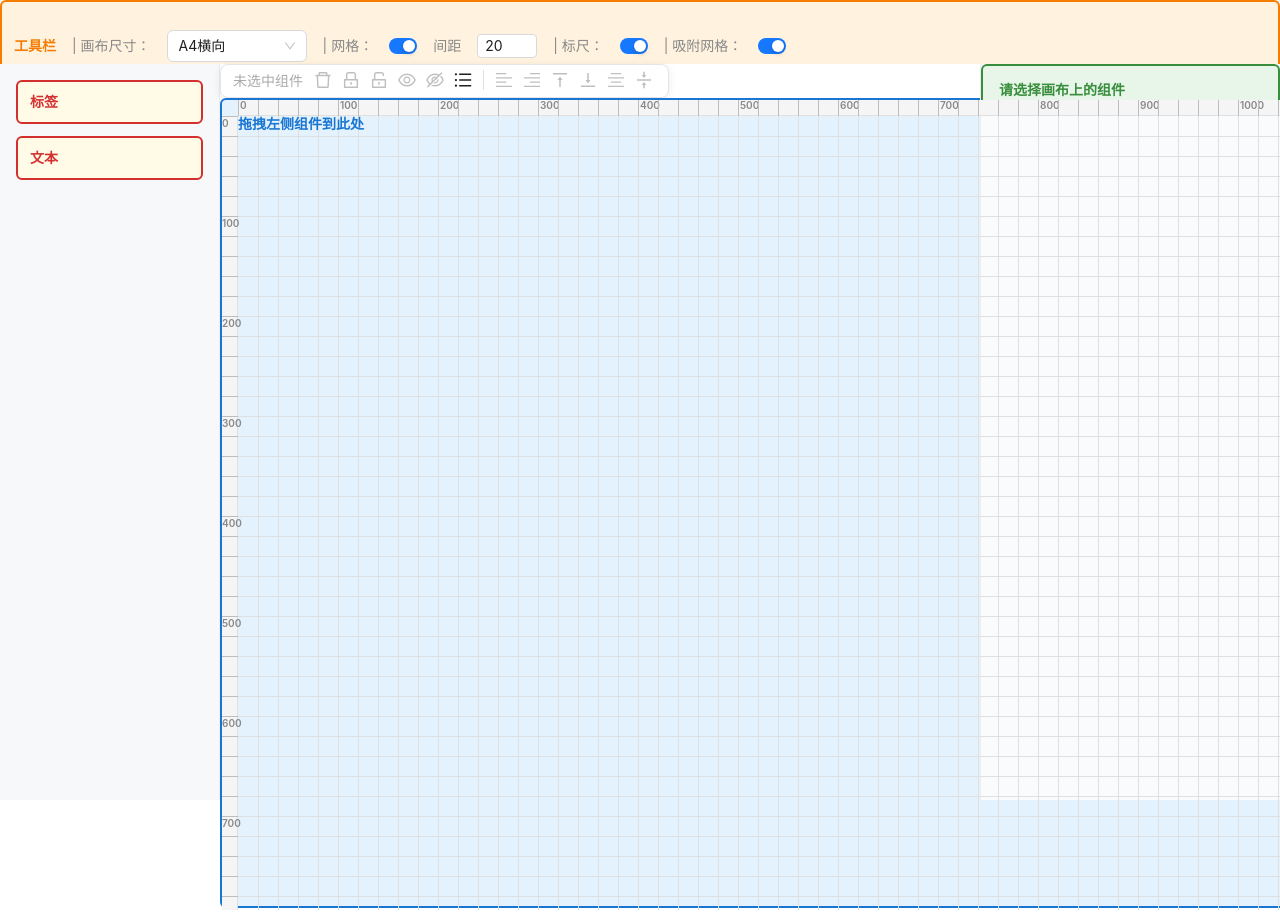
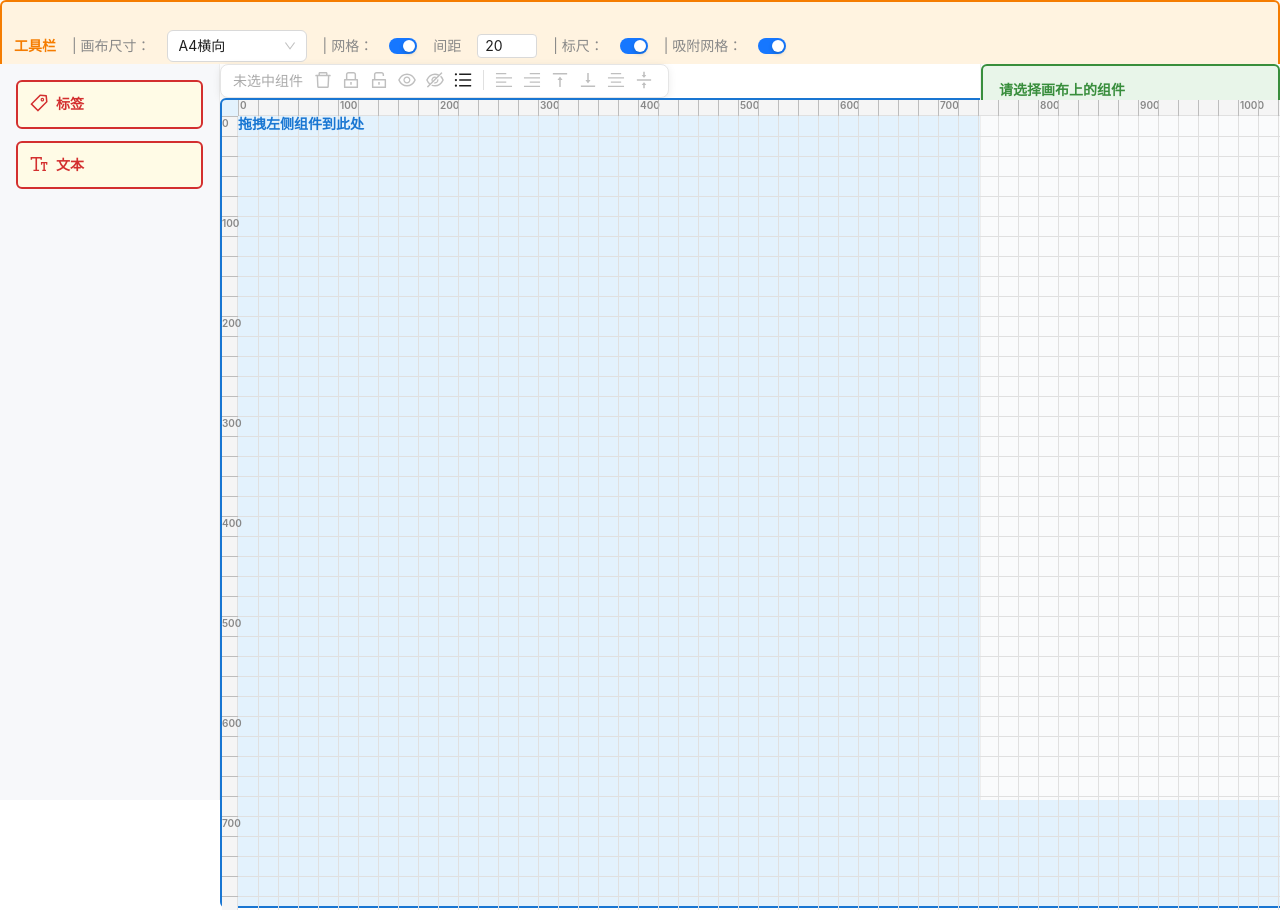
Before and after one commit to frankvane/crm-report, a React (Vite) app: page / in a window 1280 px wide. Shown: the top 922 px of the page. Built offline with nearby package versions, Linux system fonts and the light colour scheme.

Commit message:
feat: 修改schemas

```diff
--- a/src/components/report/ReportDesigner/components/ComponentLibrary/index.tsx
+++ b/src/components/report/ReportDesigner/components/ComponentLibrary/index.tsx
@@ -1,14 +1,24 @@
 // 组件库组件
+
+import { FontSizeOutlined, TagOutlined } from "@ant-design/icons";
 
 import React from "react";
 import { useDraggable } from "@dnd-kit/core";
 
 const COMPONENTS = [
-  { type: "label", name: "标签" },
-  { type: "text", name: "文本" },
+  { type: "label", name: "标签", icon: <TagOutlined /> },
+  { type: "text", name: "文本", icon: <FontSizeOutlined /> },
 ];
 
-function DraggableItem({ type, name }: { type: string; name: string }) {
+function DraggableItem({
+  type,
+  name,
+  icon,
+}: {
+  type: string;
+  name: string;
+  icon: React.ReactNode;
+}) {
   const { attributes, listeners, setNodeRef, isDragging } = useDraggable({
     id: type,
     data: { type },
@@ -30,8 +40,12 @@ function DraggableItem({ type, name }: { type: string; name: string }) {
         opacity: isDragging ? 0.6 : 1,
         userSelect: "none",
         transition: "all 0.2s",
+        display: "flex",
+        alignItems: "center",
+        gap: 8,
       }}
     >
+      <span style={{ fontSize: 18 }}>{icon}</span>
       {name}
     </div>
   );
@@ -41,7 +55,12 @@ export default function ComponentLibrary() {
   return (
     <div style={{ padding: 16 }}>
       {COMPONENTS.map((item) => (
-        <DraggableItem key={item.type} type={item.type} name={item.name} />
+        <DraggableItem
+          key={item.type}
+          type={item.type}
+          name={item.name}
+          icon={item.icon}
+        />
       ))}
     </div>
   );
--- a/src/components/report/ReportDesigner/schemas/labelSchema.ts
+++ b/src/components/report/ReportDesigner/schemas/labelSchema.ts
@@ -1,26 +1,8 @@
+import { baseSchema } from "./baseSchema";
 import { registerComponentSchema } from "./schemaRegistry";
 
 const labelSchema = {
-  base: [
-    { key: "id", label: "ID", type: "text", disabled: true },
-    { key: "type", label: "类型", type: "text", disabled: true },
-    { key: "name", label: "名称", type: "input" },
-    { key: "x", label: "X 坐标", type: "number" },
-    { key: "y", label: "Y 坐标", type: "number" },
-    { key: "width", label: "宽度", type: "number" },
-    { key: "height", label: "高度", type: "number" },
-    { key: "locked", label: "锁定", type: "switch" },
-    { key: "visible", label: "显示", type: "switch" },
-    { key: "zindex", label: "层级", type: "number" },
-    { key: "groupId", label: "分组ID", type: "input" },
-    { key: "draggable", label: "可拖动", type: "switch" },
-    { key: "resizable", label: "可缩放", type: "switch" },
-    { key: "rotatable", label: "可旋转", type: "switch" },
-    { key: "rotation", label: "旋转角度", type: "number" },
-    { key: "opacity", label: "透明度", type: "number" },
-    { key: "createdAt", label: "创建时间", type: "text", disabled: true },
-    { key: "updatedAt", label: "更新时间", type: "text", disabled: true },
-  ],
+  base: baseSchema,
   standard: [
     { key: "text", label: "文本内容", type: "input" },
     { key: "color", label: "字体颜色", type: "color" },
--- a/src/components/report/ReportDesigner/schemas/textSchema.ts
+++ b/src/components/report/ReportDesigner/schemas/textSchema.ts
@@ -1,26 +1,8 @@
+import { baseSchema } from "./baseSchema";
 import { registerComponentSchema } from "./schemaRegistry";
 
 const textSchema = {
-  base: [
-    { key: "id", label: "ID", type: "text", disabled: true },
-    { key: "type", label: "类型", type: "text", disabled: true },
-    { key: "name", label: "名称", type: "input" },
-    { key: "x", label: "X 坐标", type: "number" },
-    { key: "y", label: "Y 坐标", type: "number" },
-    { key: "width", label: "宽度", type: "number" },
-    { key: "height", label: "高度", type: "number" },
-    { key: "locked", label: "锁定", type: "switch" },
-    { key: "visible", label: "显示", type: "switch" },
-    { key: "zindex", label: "层级", type: "number" },
-    { key: "groupId", label: "分组ID", type: "input" },
-    { key: "draggable", label: "可拖动", type: "switch" },
-    { key: "resizable", label: "可缩放", type: "switch" },
-    { key: "rotatable", label: "可旋转", type: "switch" },
-    { key: "rotation", label: "旋转角度", type: "number" },
-    { key: "opacity", label: "透明度", type: "number" },
-    { key: "createdAt", label: "创建时间", type: "text", disabled: true },
-    { key: "updatedAt", label: "更新时间", type: "text", disabled: true },
-  ],
+  base: baseSchema,
   standard: [
     { key: "text", label: "文本内容", type: "input" },
     { key: "fontSize", label: "字号", type: "number" },
```
